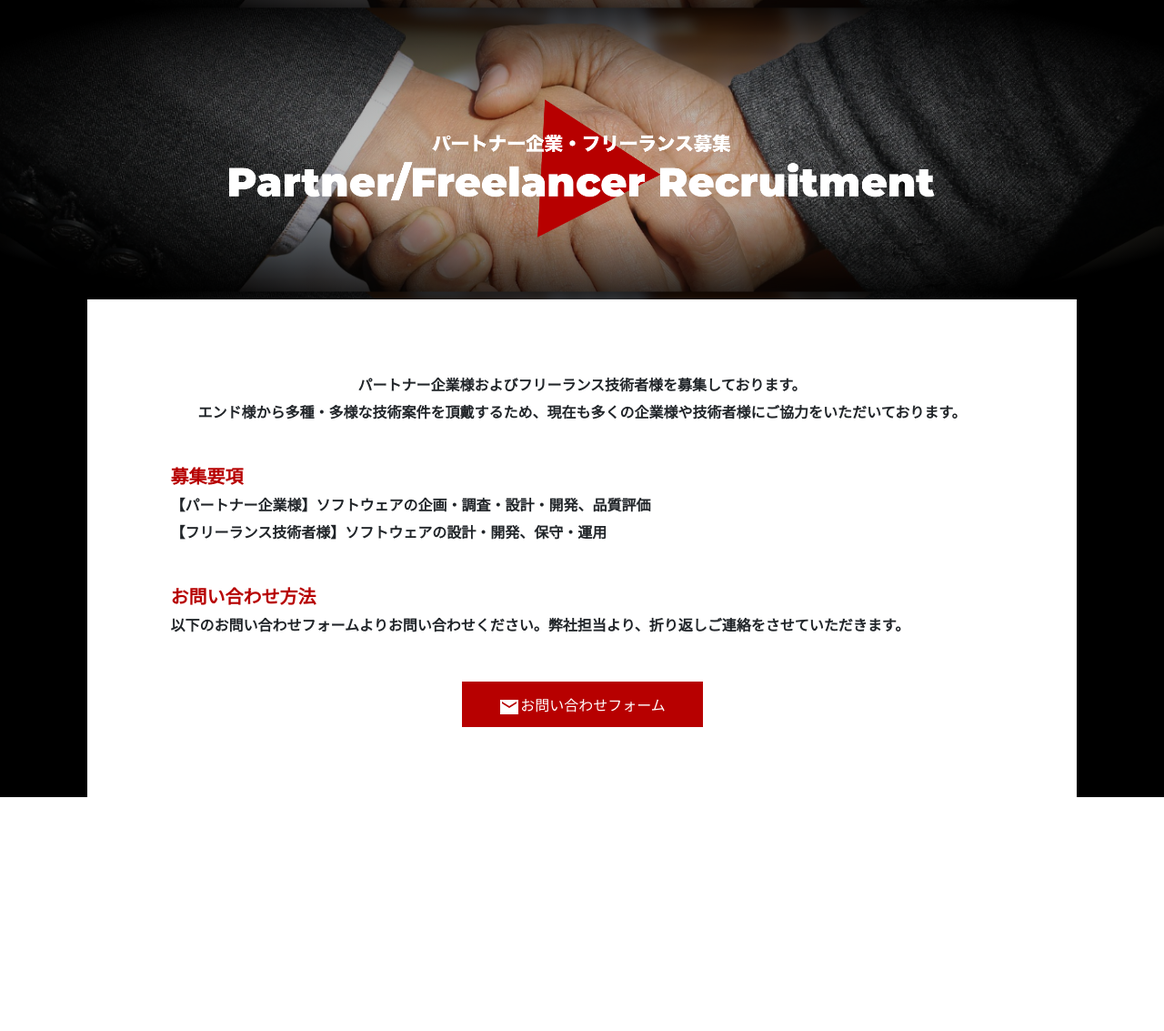
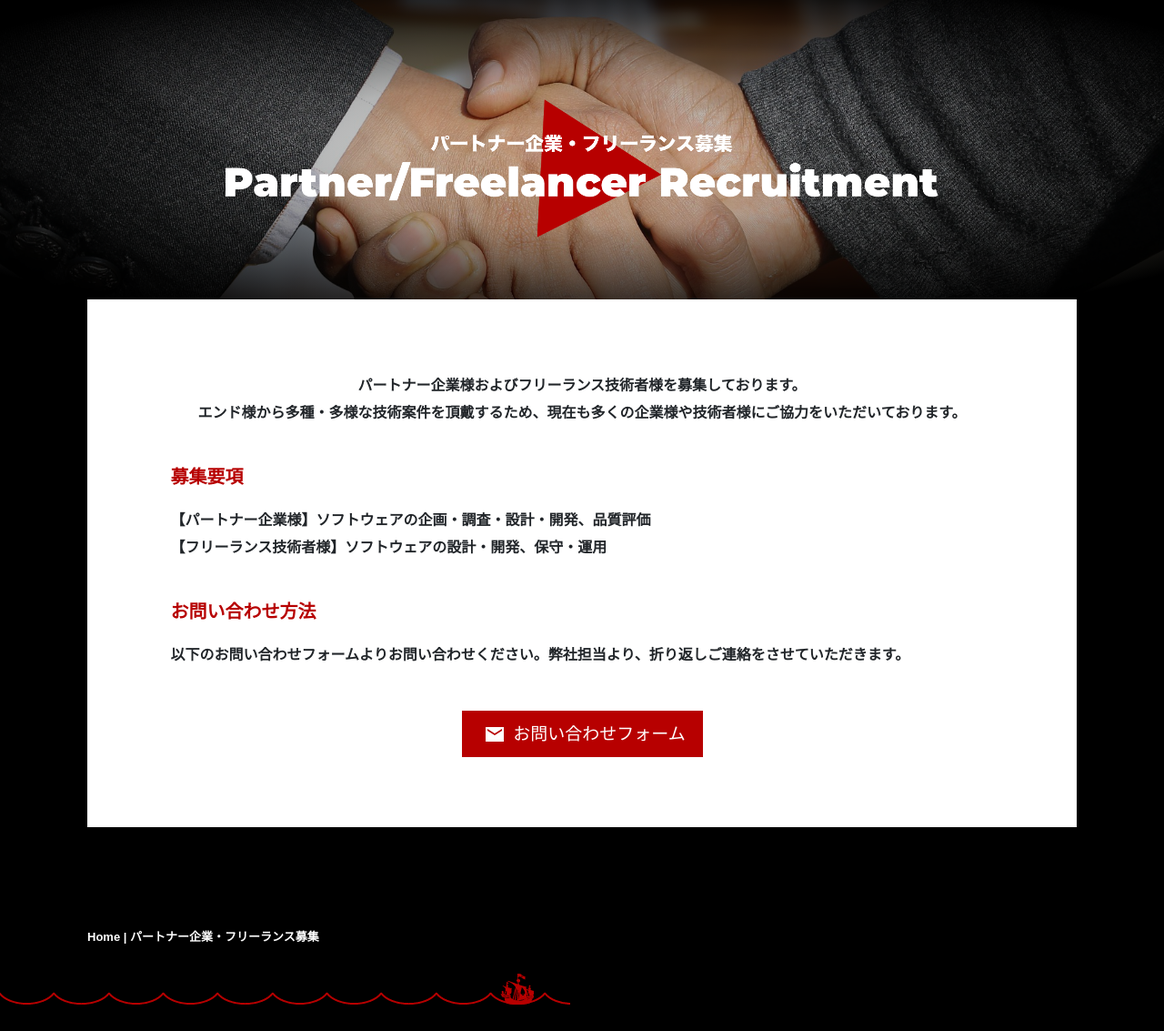
Before and after one commit to kataaki-sato/D-Ace, a PHP site: page /dace/Prtner-Freelance.html in a window 1280 px wide. Shown: the whole page at 91% size. Before the commit the page ends 876 px from the top, so only its background shows below. Run offline with PHP 8.4, Linux system fonts and the light colour scheme.

Commit message:
8月26日 SPページ９まで

```diff
--- a/dace/Prtner-Freelance.html
+++ b/dace/Prtner-Freelance.html
@@ -9,26 +9,34 @@
         <style>
         </style>
     </head>
-  <body>
+  <body class="partnerfreelance_body">
 		<div class="top_topic8">
-    <img src="images/Partner_Freelancer.png" alt="">
+    <img src="images/Partner_Freelancer.png" alt="" class="d-none d-md-block">
+		<img src="images/sp_Partner_Freelancer.png" alt="" class="d-md-none d-block">
 			</div>
         <div class="pc_page8">
           <div class="page8_recruit">
             <p class="text-center">パートナー企業様およびフリーランス技術者様を募集しております。<br>
                 エンド様から多種・多様な技術案件を頂戴するため、現在も多くの企業様や技術者様にご協力をいただいております。</p>
                 <br>
-                <p><span class="page8_midashi">募集要項</span><br>
-                  【パートナー企業様】ソフトウェアの企画・調査・設計・開発、品質評価<br>
+                <p><span class="page8_midashi">募集要項</span></p>
+               <p>【パートナー企業様】ソフトウェアの企画・調査・設計・開発、品質評価<br>
                   【フリーランス技術者様】ソフトウェアの設計・開発、保守・運用</p>
                     <br>
-                    <p><span class="page8_midashi">お問い合わせ方法</span><br>
-                      以下のお問い合わせフォームよりお問い合わせください。弊社担当より、折り返しご連絡をさせていただきます。</p>
+                    <p><span class="page8_midashi">お問い合わせ方法</span></p>
+										<p>以下のお問い合わせフォームよりお問い合わせください。弊社担当より、折り返しご連絡をさせていただきます。</p>
                     </div>
                   <div class="page8_toiawase">
                 <div class="mail">
-              <a href="#" class="white"><img src="images/mail_logo.svg" alt="">お問い合わせフォーム</a>
+              <a href="#" class="white">　　お問い合わせフォーム</a>
             </div>
           </div>
         </div>
-      </body>
+
+
+				<div class="footer_class">
+				<p class="text-left about_footer">Home  |  パートナー企業・フリーランス募集</p>
+				</div>
+				<div class="footer_info">
+				</div>
+				</body>
--- a/dace/css/style2.css
+++ b/dace/css/style2.css
@@ -60,6 +60,13 @@ p {
     background-attachment: fixed;
     text-align: center;
 }
+.partnerfreelance_body{
+  background-image: url(../images/background_image6.png);
+  background-position: top;
+  background-repeat:no-repeat;
+  background-attachment: fixed;
+  text-align: center;
+}
 .about_footer{
   font-size: 11px;
   line-height: 14px;
@@ -208,18 +213,16 @@ p {
   height:146px;
 }
 .top_topic7 img{
-  margin: 75px 0 68px;
+  margin: 48px 0 75px;
   height:186px;
 }
 .top_topic8{
-  background-image: url(../images/background_image6.png);
-  background-size: 100%;
-  background-position: center;
-  text-align: center;
+
 }
 .top_topic8 img{
-  margin: 75px 0 68px;
-  height:186px;
+  margin: 48px auto 61px;
+  width: 344px;
+  height:160px;
 }
 .top_topic10{
   background-image: url(../images/background_image7.png);
@@ -339,18 +341,6 @@ text-align: left;
 .kaihatsu_img{
   margin-top: 14px;
   margin-bottom: 26px;
-}
-.page8_toiawase{
-  color: #FFFFFF;
-  text-align: center;
-}
-.mail{
-  width:265px;
-  height: 50px;
-  margin: 0 auto;
-  padding-top: 15px;
-  background-color: #B70000;
-  text-decoration: none;
 }
 .mail_3{
   width:302px;
@@ -709,6 +699,70 @@ margin-right: auto;
   font-size: 20px;
   line-height: 25px;
 }
+.pc_page8{
+margin-left: auto;
+margin-right: auto;
+background-color: #FFFFFF;
+max-width: 343px;
+padding:46px 20px 57px;
+}
+.page8_recruit{
+  text-align: left;
+margin-left: auto;
+margin-right: auto;
+}
+.page8_midashi{
+  color:#B70000;
+  font-size: 16px;
+  line-height: 20px;
+}
+.page8_toiawase{
+  padding-top:24px;
+  color: #FFFFFF;
+  text-align: center;
+}
+.mail{
+  width:191px;
+  height: 40px;
+  font-size: 13px;
+  line-height: 25px;
+  margin: 0 auto;
+  padding-top: 8px;
+  background-color: #B70000;
+  background-image: url(../images/mail_logo.svg);
+  background-repeat: no-repeat;
+  background-position: 10% 50%;
+  text-decoration: none;
+}
+.pc_page9{
+margin-left: auto;
+margin-right: auto;
+background-color: #FFFFFF;
+max-width: 342px;
+margin-top: 88px;
+padding:44px 18px 54px;
+}
+.page9_kitei{
+  margin-left: auto;
+  margin-right: auto;
+}
+.top_topic9{
+font-size: 20px;
+line-height: 25px;
+color: #B70000;
+text-align: center;
+padding-bottom: 34px;
+}
+.page9_midashi{
+  font-size: 16px;
+  line-height: 20px;
+  color: #2A354E;
+  text-align: center;
+}
+.page9_main p{
+  font-size: 13px;
+  line-height: 20px;
+}
 @media screen and (min-width: 768px) {
   p{
     font-size: 16px;
@@ -1207,10 +1261,12 @@ margin-right: auto;
   font-size: 24px;
   line-height: 29px;
 }
+.top_topic8 img{
+  margin: 75px auto 68px;
+  width: 784px;
+  height:186px;
+}
 .pc_page8{
-margin-left: auto;
-margin-right: auto;
-background-color: #FFFFFF;
 max-width: 1088px;
 padding:80px 0 77px;
 }
@@ -1222,14 +1278,21 @@ margin-right: auto;
 .page8_midashi{
   color:#B70000;
   font-size: 20px;
+  line-height: 30px;
 }
 .page8_toiawase{
   padding-top:30px;
 }
+.mail{
+  width:265px;
+  height: 51px;
+  line-height: 36px;
+  font-size: 19px;
+  margin: 0 auto;
+  padding-top: 8px;
+  background-position: 10% 50%;
+}
 .pc_page9{
-margin-left: auto;
-margin-right: auto;
-background-color: #FFFFFF;
 max-width: 1088px;
 margin-top: 115px;
 padding:80px 0 92px;
--- a/dace/telework.html
+++ b/dace/telework.html
@@ -29,3 +29,9 @@
                       </div>
         </div>
         </div>
+				<div class="footer_class">
+				<p class="text-left about_footer">Home  |  パートナー企業・フリーランス募集</p>
+				</div>
+				<div class="footer_info">
+				</div>
+				</body>
```
Also changed, not shown: other parts of dace/css/style2.css (+24 -31 lines), dace/images/sp_Partner_Freelancer.png (added).
